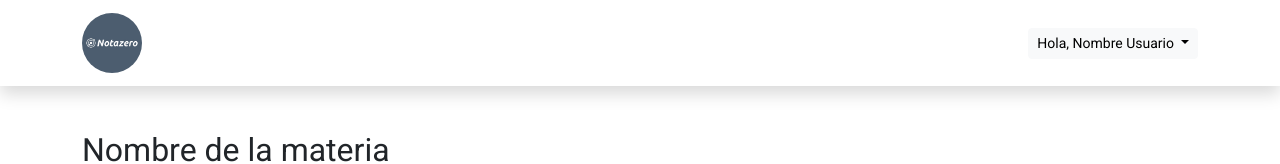
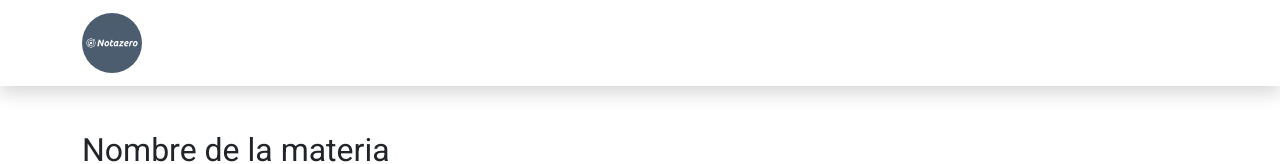
Before and after one commit to Nokuaru/notazero, an Angular app: page /show in a window 1280 px wide. Shown: the top 164 px of the page. Built offline with nearby package versions, Linux system fonts and the light colour scheme.

Commit message:
Se conecta el header con la bd

```diff
--- a/src/app/components/header/header.component.html
+++ b/src/app/components/header/header.component.html
@@ -1,35 +1,23 @@
 <nav class="navbar shadow">
   <div class="container">
     <a routerLink="/" class="navbar-brand">
-      <img
-        src="/assets/logo_200x200.jpg"
-        alt="Notazero"
-        width="60"
-        height="60"
-        class="rounded-circle"
-      />
+      <img src="/assets/logo_200x200.jpg" alt="Notazero" width="60" height="60" class="rounded-circle" />
     </a>
 
-    <div class="dropdown-center">
-      <button
-        class="btn btn-sm btn-light dropdown-toggle"
-        type="button"
-        data-bs-toggle="dropdown"
-        aria-expanded="false"
-      >
-        Hola, {{ "Nombre Usuario" }}
+    <div *ngFor="let usuarioItem of usuario" class="dropdown-center">
+      <button class="btn btn-sm btn-light dropdown-toggle" type="button" data-bs-toggle="dropdown"
+        aria-expanded="false">
+        Hola, {{ usuarioItem.name }}
       </button>
       <ul class="dropdown-menu">
         <li>
-          <h5 class="dropdown-header">{{ "Nombre Usuario" }}</h5>
+          <h4 class="dropdown-header">{{ usuarioItem.name }}</h4>
         </li>
         <li>
           <hr class="dropdown-divider" />
         </li>
         <li>
-          <a class="dropdown-item text-small"
-            ><i class="bi bi-power"></i> Salir</a
-          >
+          <a class="dropdown-item text-small"><i class="bi bi-power"></i> Salir</a>
         </li>
       </ul>
     </div>
--- /dev/null
+++ b/src/app/models/usuario.model.ts
@@ -0,0 +1,5 @@
+export interface Usuario {
+  email: string;
+  name: string;
+  userId: string;
+}
--- a/src/app/pages/home/home.component.html
+++ b/src/app/pages/home/home.component.html
@@ -1,4 +1,4 @@
-<app-header></app-header>
+<app-header [usuario]="usuario"></app-header>
 <div class="container">
   <div class="mt-3 mt-sm-5 mb-sm-4">
     <h1 class="fs-2">Tecnicatura Superior en Desarrollo de Software</h1>
--- a/src/app/pages/home/home.component.ts
+++ b/src/app/pages/home/home.component.ts
@@ -1,5 +1,6 @@
 import { Component, OnInit } from '@angular/core';
 import { Materias } from 'src/app/models/materias.model';
+import { Usuario } from 'src/app/models/usuario.model';
 import { CrudService } from 'src/app/services/crud.service';
 
 @Component({
@@ -9,11 +10,14 @@ import { CrudService } from 'src/app/services/crud.service';
 })
 export class HomeComponent implements OnInit {
   materias: Materias[] = [];
+  usuario: Usuario[] = [];
 
   constructor(private crudeService: CrudService) {}
 
   ngOnInit(): void {
     this.crudeService.getMaterias().subscribe((res: any) => {
+      this.usuario = [res.user];
+      console.log(this.usuario);
       this.materias = res.materias;
       console.log(this.materias);
     });
```
Also changed, not shown: src/app/components/header/header.component.ts (+4 -3 lines).
